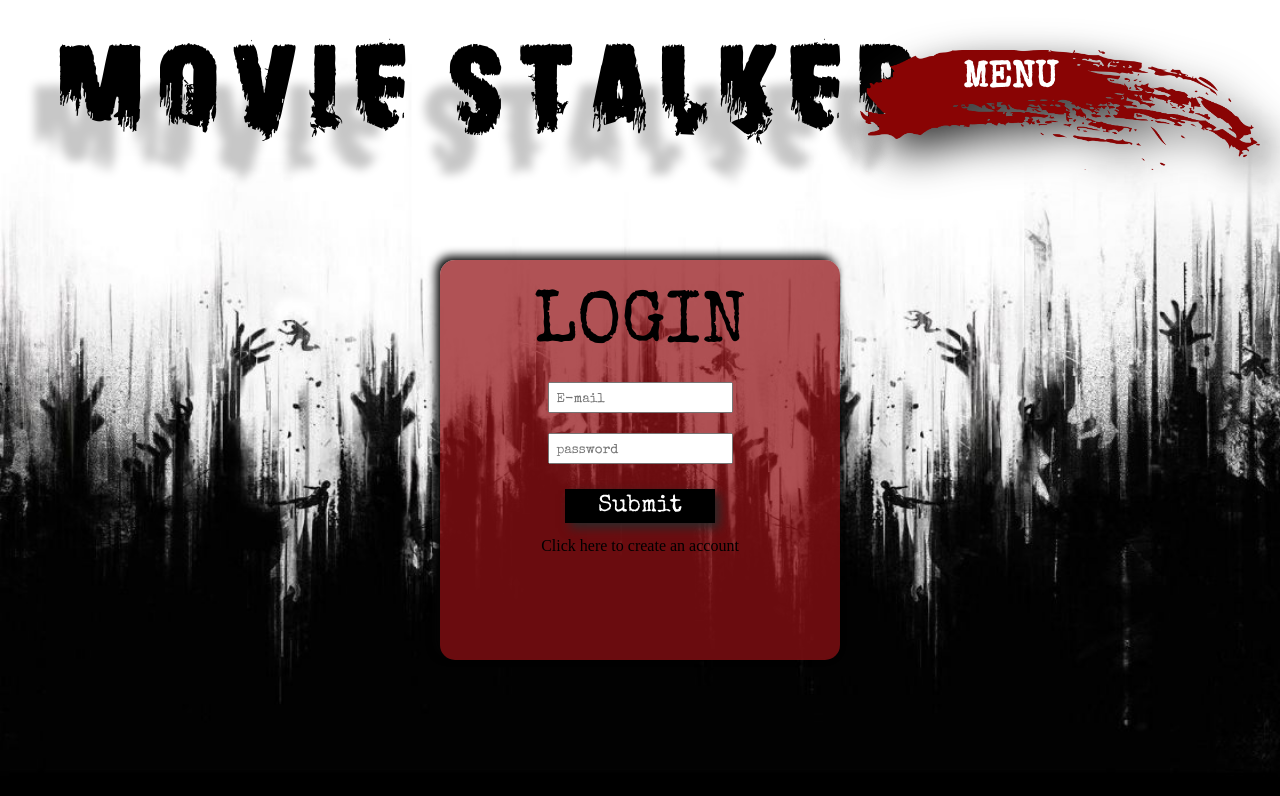
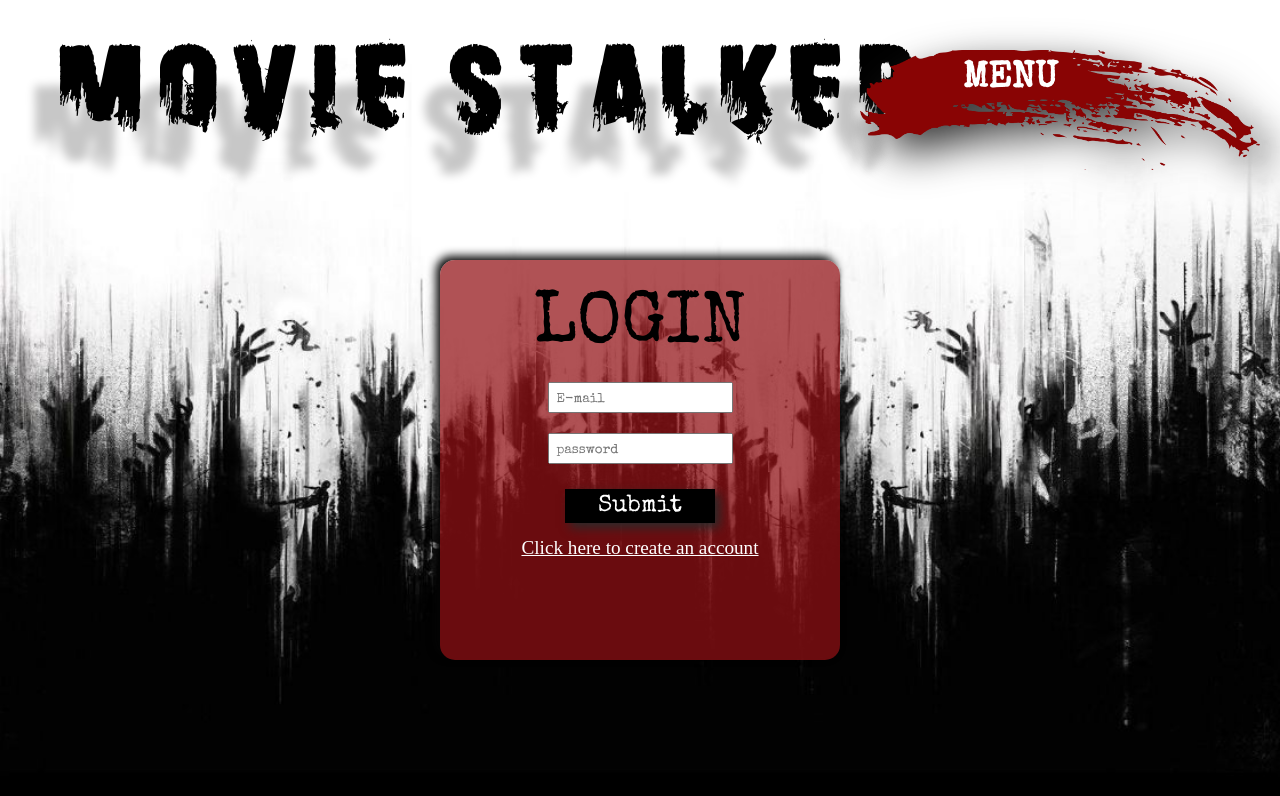
Before and after one commit to lorynmason/movie-stalker, a React (Create React App) app: page /login in a window 1280 px wide. Shown: the top 796 px of the page. Built offline with nearby package versions, Linux system fonts and the light colour scheme; no server answers.

Commit message:
Add styling and conditional rendering for create new user link

```diff
--- a/src/containers/CardContainer/CardContainer.js
+++ b/src/containers/CardContainer/CardContainer.js
@@ -5,7 +5,7 @@ import { postFavorites } from '../../thunks/postFavorites';
 
 export const CardContainer = ({ movies, addFavorite, user }) => {
   const cards = movies.map(movie => (
-    <Card movie={movie} addFavorite={addFavorite} user={user} />
+    <Card movie={movie} key={movie.title}addFavorite={addFavorite} user={user} />
   ));
   return <div className="cardContainer">{cards}</div>;
 };
--- a/src/containers/Login/Login.js
+++ b/src/containers/Login/Login.js
@@ -45,6 +45,7 @@ export class Login extends Component {
     let nameInput;
     let buttonText;
     let page;
+    let createNewUser = <p className="create-account"onClick={this.handleNewUser}>Click here to create an account</p>
     if (newUser) {
       buttonText = 'Create New Account'
       nameInput = (
@@ -55,7 +56,8 @@ export class Login extends Component {
               onChange={this.handleInputChange}
               name="name"
             />
-      )
+            )
+      createNewUser = ''
     } else {
       buttonText = 'Submit';
       nameInput = '';
@@ -85,7 +87,7 @@ export class Login extends Component {
           />
           <button>{buttonText}</button>
         </form>
-        <p classname="create-account"onClick={this.handleNewUser}>Click here to create an account</p>
+        {createNewUser}
         <p>{this.state.errorMessage}</p>
         {page}
       </div>
--- a/src/styles/_Login.scss
+++ b/src/styles/_Login.scss
@@ -39,8 +39,12 @@
       }
     }
   }
-  a {
+  .create-account {
     color: white;
     font-size: 1.2em;
+    text-decoration: #fff solid underline;
+    &:hover{
+      cursor: pointer;
+    }
   }
 }
```
